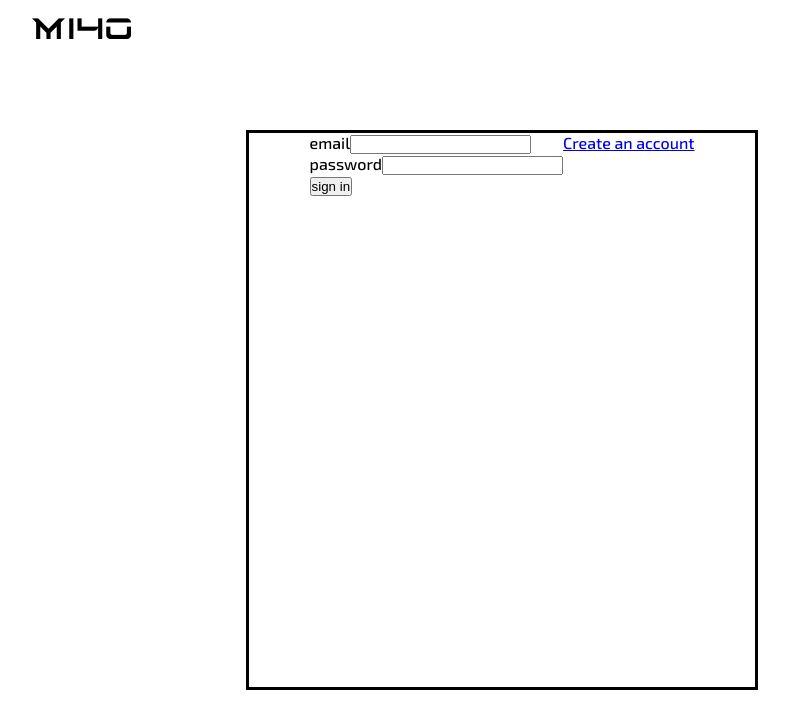
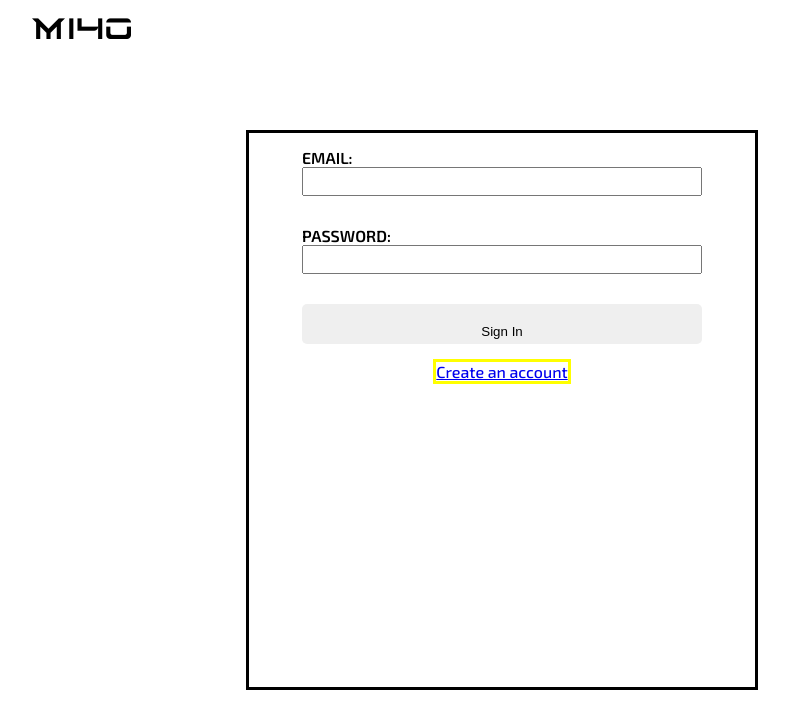
Before and after one commit to ZacPJ/Fitness-Website, a React (Create React App) app: page / in a window 1280 px wide. Shown: the top 728 px of the page, without its empty margins (138-927 px from the left). Built offline with nearby package versions, Linux system fonts and the light colour scheme; no server answers.

Commit message:
unfinished styling for login on home page

```diff
--- a/src/pages/Home.css
+++ b/src/pages/Home.css
@@ -39,7 +39,8 @@ body {
     border: solid 3px black;
     width: 40vw;
     display: flex;
-    justify-content: center;
+    flex-direction: column;
+    align-items: center;
     margin: 0 auto;
     height: 70vh;
 }
--- a/src/pages/Home.js
+++ b/src/pages/Home.js
@@ -62,8 +62,8 @@ function Home(props) {
                             <div className="form">
                                 <Login setter={setUserEmail} />
 
-                                <Link to="/SignUp">Create an account</Link>
-                                <Routes><Route exact path="/SignUp" element={<SignUp />} /></Routes>
+                                <Link style={{ border: "solid yellow" }} to="/SignUp">Create an account</Link>
+                                <Routes style={{ border: "solid 5px red" }}><Route exact path="/SignUp" element={<SignUp />} /></Routes>
 
 
                             </div>
--- a/src/pages/components/Login.js
+++ b/src/pages/components/Login.js
@@ -19,19 +19,19 @@ const Login = ({ setter }) => {
 
             <div className="formFields">
                 <label>
-                    email
+                    Email:
+                    <br></br>
                     <input onChange={(event) => setEmail(event.target.value)} />
                 </label>
-                <br></br>
 
                 <label>
-                    password
+                    Password:
+                    <br></br>
                     <input type="password" onChange={(event) => setPassword(event.target.value)} />
                 </label>
-                <br></br>
+                <button type="submit" className="loginButton"> Sign In </button>
             </div>
 
-            <button type="submit" className="loginButton"> sign in </button>
 
         </form>
     )
--- a/src/pages/components/login.css
+++ b/src/pages/components/login.css
@@ -0,0 +1,25 @@
+.formFields label {
+    text-transform: uppercase;
+    font-weight: 600;
+    margin: 15px;
+}
+
+.formFields {
+    display: flex;
+    flex-direction: column;
+    justify-content: center;
+}
+
+input {
+    width: 30em;
+    padding: 5px;
+}
+
+.loginButton {
+    height: 2em;
+    margin: 15px;
+    padding: 20px;
+    border: none;
+    border-radius: 5px;
+    cursor: pointer;
+}
```
